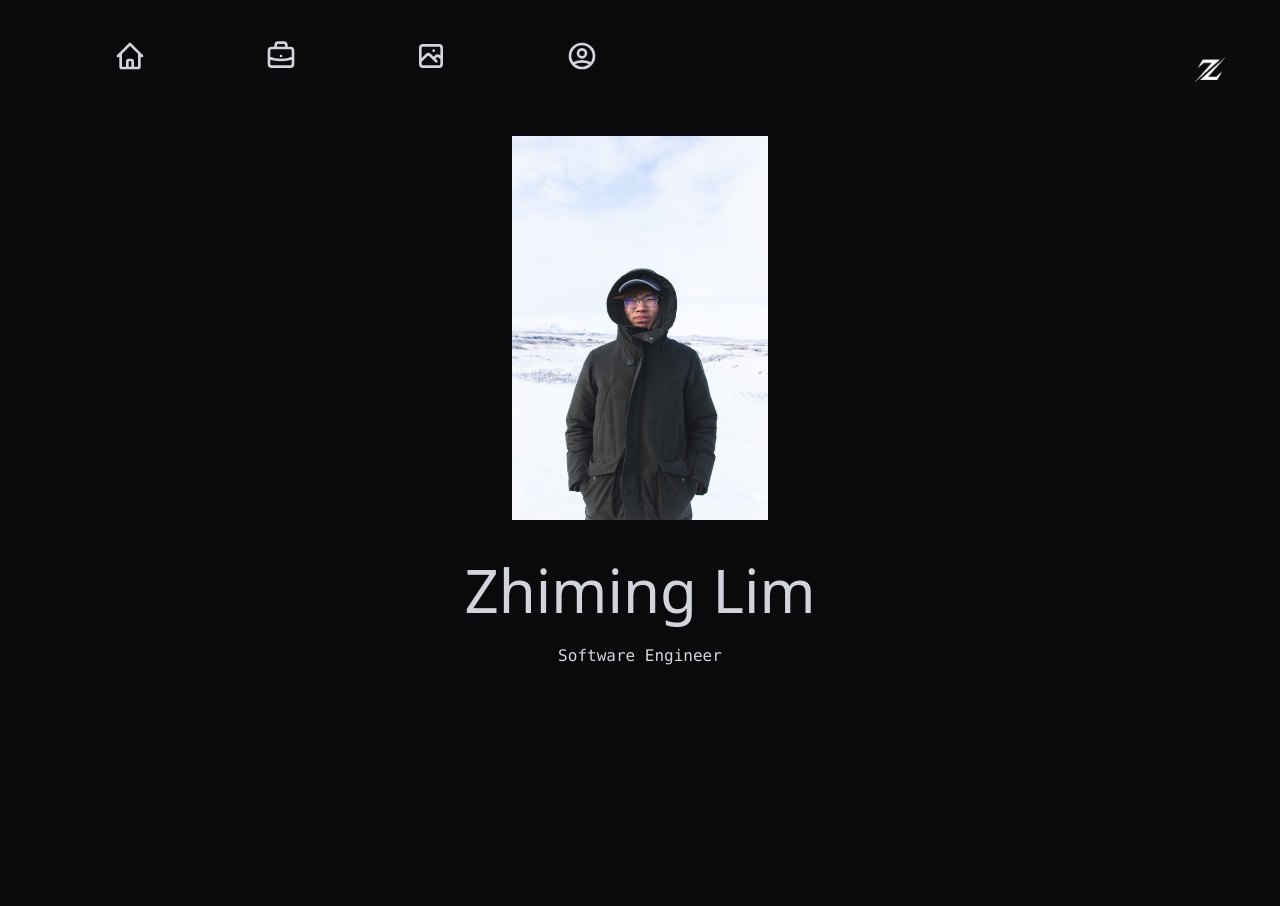
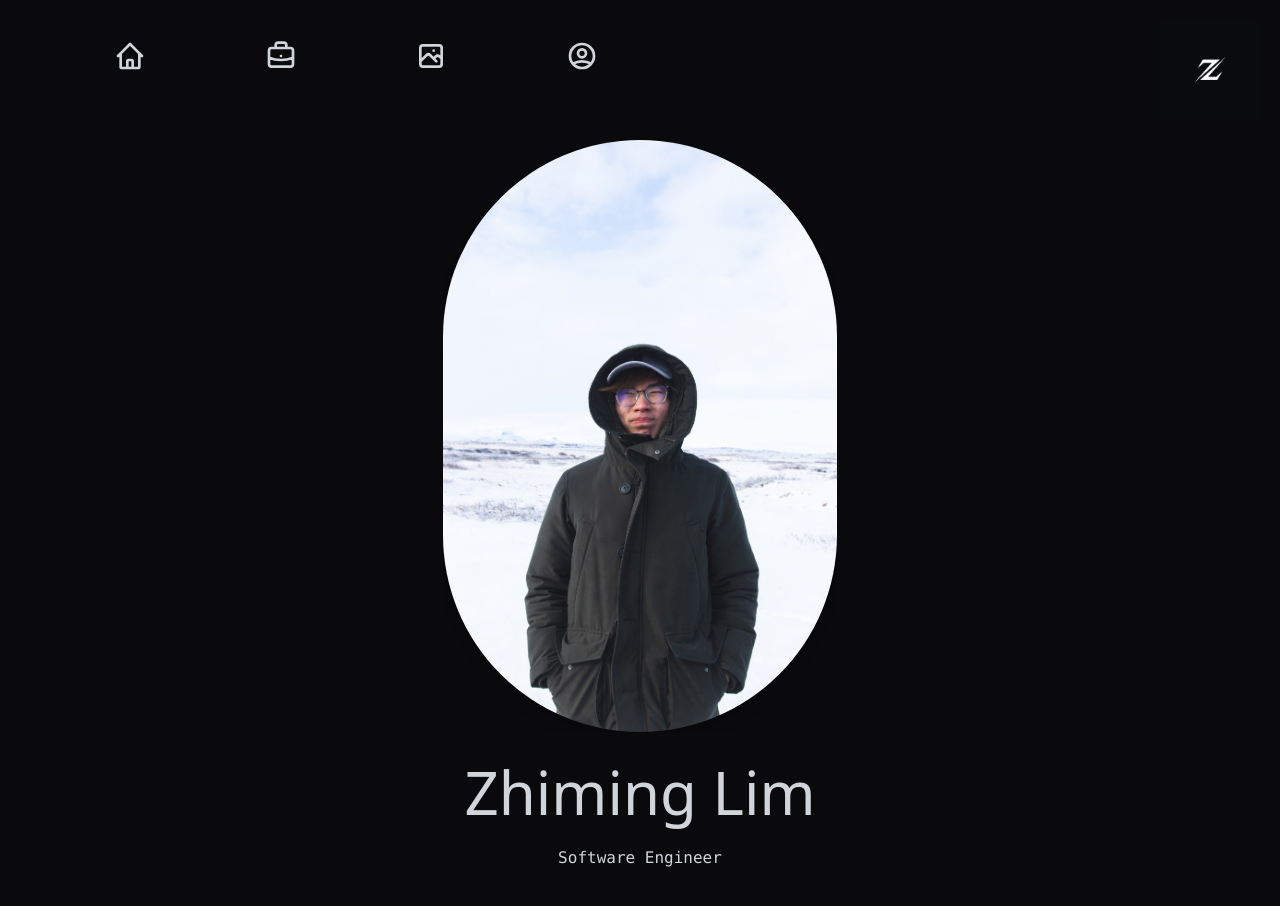
Before and after one commit to zhiminglim/my-website, a Next.js app: page / in a window 1280 px wide. Shown: the top 906 px of the page. Before the commit the page ends 800 px from the top, so only its background shows below. Built offline with nearby package versions, Linux system fonts and the light colour scheme.

Commit message:
customize profile photo with rounded and flexible borders

```diff
--- a/pages/index.js
+++ b/pages/index.js
@@ -14,24 +14,27 @@ export default function Home() {
       {/*Header*/}
       <Header />
 
-      <div className='flex container mx-auto w-64 h-64 items-center m-20'>
+      <div className='flex flex-wrap justify-center'>
+        <div className='w-6/12 sm:w-4/12 px-4'>
           <Image
-          className=''
+            className='shadow-lg rounded-full max-w-full h-auto
+            align-middle border-none'
             src="/max-01.jpg"
             width={853}
             height={1280}
             alt="Picture of Author"
           />
         </div>
+      </div>
 
-      <div className='flex text-center text-6xl justify-center p-6'>
+      <div className='flex text-center justify-center text-6xl p-6'>
         <p className=''>
           Zhiming Lim
         </p>
       </div>
 
 
-      <div className='font-mono flex text-center justify-evenly'>
+      <div className='font-mono flex text-center justify-evenly mb-20'>
         <p className='hover:animate-pulse'>
           Software Engineer
         </p>
```
Lines whose indentation alone changed are shown as unchanged.
